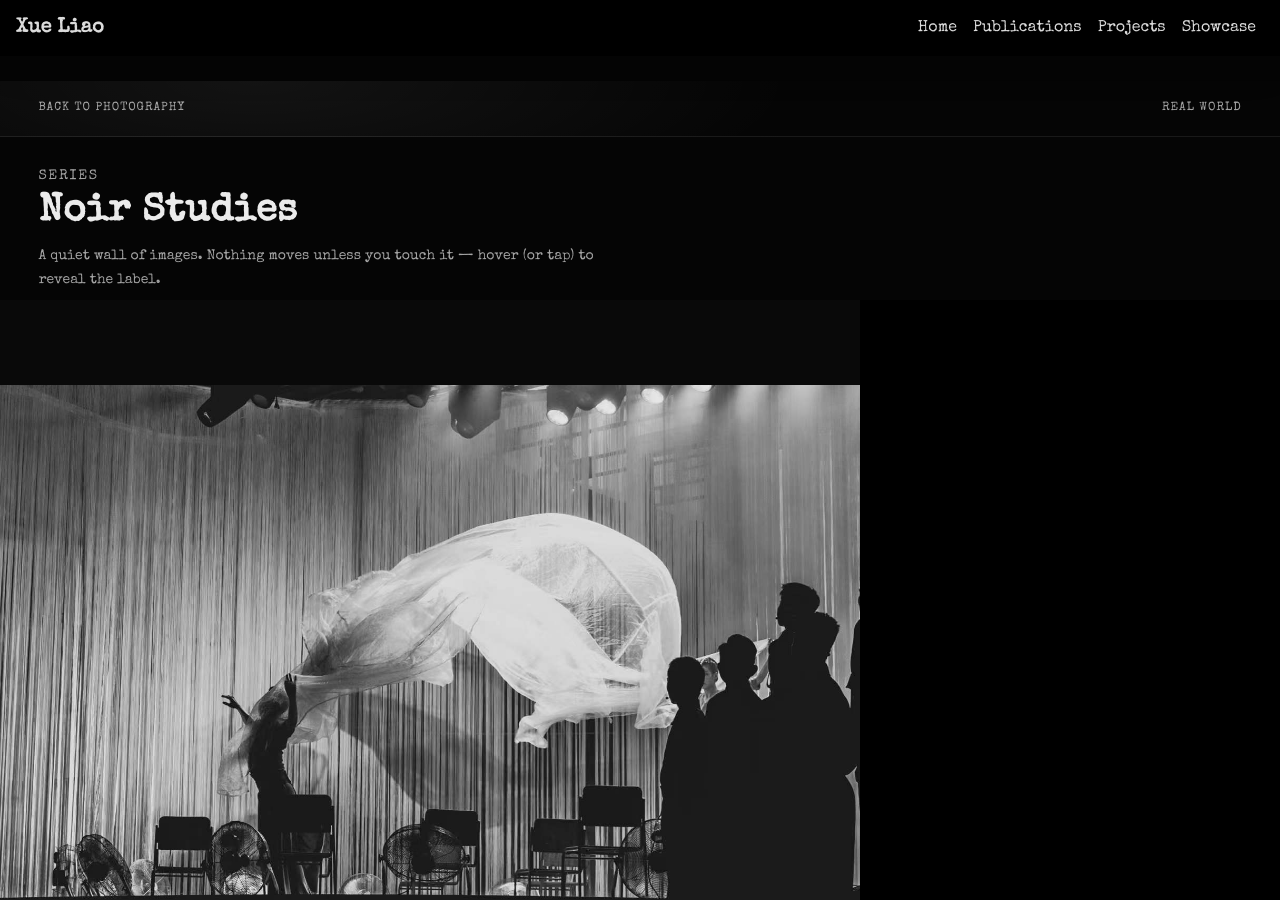
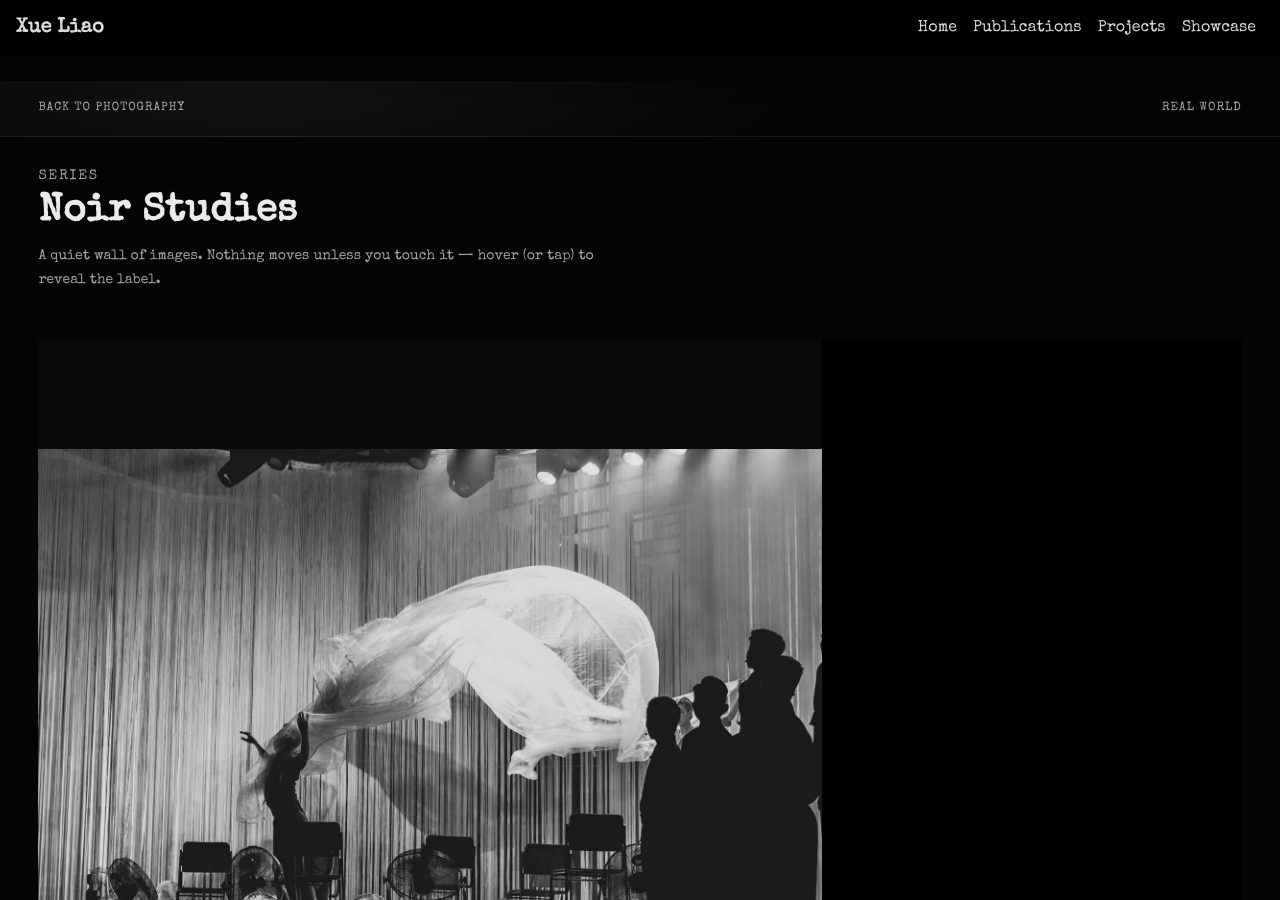
Before and after one commit to yutiaoyi/yutiaoyi.github.io, a Jekyll site: the page built from photography/noir-studies/index.html, in a window 1280 px wide and 900 px high. Built offline with Jekyll 4.4.1, drawn with Linux system fonts in a browser that asks for light colours; nearby versions of some CDN libraries; a style sheet for code colours, icons or effects is not loaded.

Commit message:
modify photography

```diff
--- a/assets/css/photography.css
+++ b/assets/css/photography.css
@@ -294,8 +294,8 @@
 .photo-root .series-wall {
   display: grid;
   grid-template-columns: 1fr;
-  gap: 0;
-  padding: 0;
+  gap: clamp(22px, 3.2vw, 54px);
+  padding: clamp(18px, 3vw, 42px);
 }
 
 .photo-root .shot {
@@ -384,9 +384,7 @@
   line-height: 1.65;
 }
 
-.photo-root .shot + .shot {
-  border-top: 1px solid rgba(255, 255, 255, 0.06);
-}
+/* Intentionally no separator lines between shots */
 
 @media (max-width: 900px) {
   .photo-root .shot {
```
